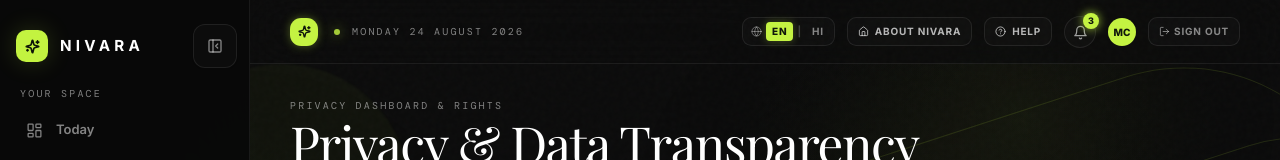
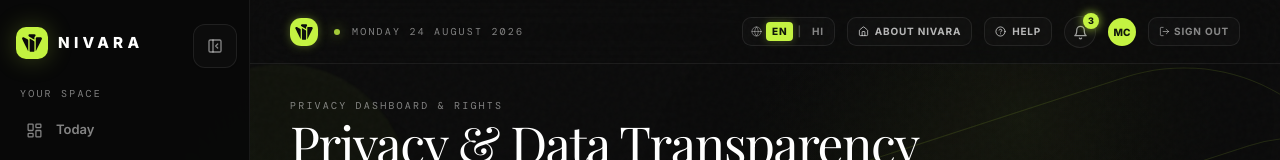
Before and after one commit to Neoxyin/nivara-v1.2.1.0-dev, a Next.js app: page /privacy in a window 1280 px wide. Shown: the top 160 px of the page. Built offline with nearby package versions, Linux system fonts and the light colour scheme; a web font is replaced by a local one.

Commit message:
logo update

```diff
--- a/src/app/about/page.tsx
+++ b/src/app/about/page.tsx
@@ -16,6 +16,7 @@ import {
 import { TiltCard } from '@/components/ui/tilt-card';
 import { Magnetic } from '@/components/ui/magnetic';
 import { FluidBackground } from '@/components/ui/fluid-background';
+import { NivaraLogoIcon } from '@/components/shared/nivara-logo';
 
 export default function AboutPage() {
   return (
@@ -49,8 +50,8 @@ export default function AboutPage() {
 
           {/* Header */}
           <div className="flex items-center gap-3.5 border-b border-white/[0.08] pb-6">
-            <div className="grid h-12 w-12 place-items-center rounded-xl border border-[#c3f340]/30 bg-[#c3f340]/10 text-[#c3f340] shadow-[0_0_20px_rgba(195,243,64,0.2)]">
-              <Sparkles size={24} strokeWidth={2.4} />
+            <div className="relative grid h-12 w-12 place-items-center rounded-xl overflow-hidden shadow-[0_0_20px_rgba(195,243,64,0.35)]">
+              <NivaraLogoIcon size={48} />
             </div>
             <div>
               <h1 className="font-display text-3xl font-bold tracking-tight text-white sm:text-4xl">
--- a/src/app/layout.tsx
+++ b/src/app/layout.tsx
@@ -11,6 +11,11 @@ const inter = Inter({ subsets: ['latin'] })
 export const metadata: Metadata = {
   title: 'Nivara — Student Success & Well-being',
   description: 'A holistic student success platform designed to bridge the gap between academic performance and mental well-being.',
+  icons: {
+    icon: '/nivara-icon-card.svg',
+    shortcut: '/nivara-icon-card.svg',
+    apple: '/nivara-icon-card.svg',
+  },
 }
 
 export default function RootLayout({
--- a/src/components/auth/login-portal-modal.tsx
+++ b/src/components/auth/login-portal-modal.tsx
@@ -19,6 +19,7 @@ import {
   Scale,
 } from 'lucide-react';
 import { Pill } from '@/components/shared/pill';
+import { NivaraLogoIcon } from '@/components/shared/nivara-logo';
 import { Magnetic } from '@/components/ui/magnetic';
 import { setUserRole } from '@/lib/auth';
 import { loginApi } from '@/lib/api/client';
@@ -158,8 +159,8 @@ export function LoginPortalModal({
             {/* Header with Close */}
             <div className="flex items-center justify-between border-b border-white/[0.08] pb-4">
               <div className="flex items-center gap-2">
-                <span className="grid h-7 w-7 place-items-center rounded-lg bg-[#c3f340] text-[#0d1408] shadow-[0_0_12px_rgba(195,243,64,0.4)]">
-                  <Sparkles size={14} strokeWidth={2.7} />
+                <span className="relative grid h-7 w-7 place-items-center rounded-lg overflow-hidden shadow-[0_0_12px_rgba(195,243,64,0.4)]">
+                  <NivaraLogoIcon size={28} />
                 </span>
                 <span className="text-xs font-extrabold uppercase tracking-[0.25em] text-white">
                   Nivara Portal
--- a/src/components/auth/role-selection-popin.tsx
+++ b/src/components/auth/role-selection-popin.tsx
@@ -15,6 +15,7 @@ import {
   Lock,
 } from 'lucide-react';
 import { Pill } from '@/components/shared/pill';
+import { NivaraLogoIcon } from '@/components/shared/nivara-logo';
 import { Magnetic } from '@/components/ui/magnetic';
 import { setUserRole } from '@/lib/auth';
 
@@ -102,8 +103,8 @@ export function RoleSelectionPopin({
             {/* Header */}
             <div className="flex items-center justify-between border-b border-white/[0.08] pb-4">
               <div className="flex items-center gap-2.5">
-                <span className="grid h-7 w-7 place-items-center rounded-lg bg-[#c3f340] text-[#0d1408] shadow-[0_0_12px_rgba(195,243,64,0.4)]">
-                  <Sparkles size={14} strokeWidth={2.7} />
+                <span className="relative grid h-7 w-7 place-items-center rounded-lg overflow-hidden shadow-[0_0_12px_rgba(195,243,64,0.4)]">
+                  <NivaraLogoIcon size={28} />
                 </span>
                 <span className="text-xs font-extrabold uppercase tracking-[0.25em] text-white">
                   Nivara · Workspace Selection
--- a/src/components/landing-page.tsx
+++ b/src/components/landing-page.tsx
@@ -25,6 +25,7 @@ import { LoginPortalModal } from '@/components/auth/login-portal-modal';
 import { HelpModal } from '@/components/shared/help-modal';
 import { AboutNivaraModal } from '@/components/shared/about-nivara-modal';
 import { Pill } from '@/components/shared/pill';
+import { NivaraLogoIcon } from '@/components/shared/nivara-logo';
 
 export function LandingPage() {
   const searchParams = useSearchParams();
@@ -126,8 +127,8 @@ export function LandingPage() {
       <header className="relative z-20 flex items-center justify-between px-6 py-4 md:px-12 md:py-5">
         <Magnetic>
           <Link href="/" className="group inline-flex items-center gap-3" aria-label="Nivara Home">
-            <span className="grid h-8 w-8 place-items-center rounded-[10px] bg-[#c3f340] text-[#0d1408] shadow-[0_0_15px_rgba(195,243,64,0.4)] transition-transform duration-200 ease-out group-hover:rotate-12 group-hover:scale-110">
-              <Sparkles size={15} strokeWidth={2.7} />
+            <span className="relative grid h-8 w-8 place-items-center rounded-[10px] overflow-hidden shadow-[0_0_15px_rgba(195,243,64,0.4)] transition-transform duration-200 ease-out group-hover:rotate-6 group-hover:scale-105">
+              <NivaraLogoIcon size={32} />
             </span>
             <span className="text-sm font-extrabold uppercase tracking-[0.3em]">
               Nivara
--- a/src/components/layout/counsellor-shell.tsx
+++ b/src/components/layout/counsellor-shell.tsx
@@ -22,6 +22,7 @@ import {
 } from 'lucide-react';
 import gsap from 'gsap';
 import { Mark } from '../shared/mark';
+import { NivaraLogoIcon } from '../shared/nivara-logo';
 import { FluidBackground } from '@/components/ui/fluid-background';
 import { Magnetic } from '@/components/ui/magnetic';
 import { logoutUser } from '@/lib/auth';
@@ -356,8 +357,8 @@ export function CounsellorShell({ children }: { children: React.ReactNode }) {
               title="Return to NIVARA Home"
               aria-label="NIVARA Home"
             >
-              <span className="grid h-7 w-7 place-items-center rounded-lg bg-[#c3f340] text-[#0d1408] shadow-[0_0_10px_rgba(195,243,64,0.35)] transition-transform duration-150 group-hover:scale-105 group-hover:rotate-6">
-                <Sparkles size={13} strokeWidth={2.6} />
+              <span className="relative grid h-7 w-7 place-items-center rounded-lg overflow-hidden shadow-[0_0_10px_rgba(195,243,64,0.35)] transition-transform duration-150 group-hover:scale-105 group-hover:rotate-6">
+                <NivaraLogoIcon size={28} />
               </span>
             </Link>
             <span className="h-1.5 w-1.5 rounded-full bg-[#c3f340] shadow-[0_0_12px_rgba(195,243,64,.7)] animate-pulse" />
--- a/src/components/layout/nivara-shell.tsx
+++ b/src/components/layout/nivara-shell.tsx
@@ -25,6 +25,7 @@ import {
 import gsap from 'gsap';
 import { getCurrentUser, logoutUser } from '@/lib/auth';
 import { Mark } from '../shared/mark';
+import { NivaraLogoIcon } from '../shared/nivara-logo';
 import { FluidBackground } from '@/components/ui/fluid-background';
 import { Magnetic } from '@/components/ui/magnetic';
 import { useSidebar } from './sidebar-context';
@@ -413,8 +414,8 @@ export function AppShell({ children }: { children: React.ReactNode }) {
               title="Return to NIVARA Home"
               aria-label="NIVARA Home"
             >
-              <span className="grid h-7 w-7 place-items-center rounded-lg bg-[#c3f340] text-[#0d1408] shadow-[0_0_10px_rgba(195,243,64,0.35)] transition-transform duration-150 group-hover:scale-105 group-hover:rotate-6">
-                <Sparkles size={13} strokeWidth={2.6} />
+              <span className="relative grid h-7 w-7 place-items-center rounded-lg overflow-hidden shadow-[0_0_10px_rgba(195,243,64,0.35)] transition-transform duration-150 group-hover:scale-105 group-hover:rotate-6">
+                <NivaraLogoIcon size={28} />
               </span>
             </Link>
             <span className="h-1.5 w-1.5 rounded-full bg-[#c3f340] shadow-[0_0_12px_rgba(195,243,64,.7)] animate-pulse" />
--- a/src/components/shared/about-nivara-modal.tsx
+++ b/src/components/shared/about-nivara-modal.tsx
@@ -15,6 +15,7 @@ import {
 } from 'lucide-react';
 import { TiltCard } from '@/components/ui/tilt-card';
 import { Magnetic } from '@/components/ui/magnetic';
+import { NivaraLogoIcon } from './nivara-logo';
 
 interface AboutNivaraModalProps {
   isOpen: boolean;
@@ -49,8 +50,8 @@ export function AboutNivaraModal({ isOpen, onClose }: AboutNivaraModalProps) {
           {/* Header */}
           <div className="flex items-start justify-between border-b border-white/[0.08] pb-5">
             <div className="flex items-center gap-3">
-              <div className="grid h-10 w-10 place-items-center rounded-xl border border-[#c3f340]/30 bg-[#c3f340]/10 text-[#c3f340] shadow-[0_0_15px_rgba(195,243,64,0.2)]">
-                <Sparkles size={20} strokeWidth={2.4} />
+              <div className="relative grid h-10 w-10 place-items-center rounded-xl overflow-hidden shadow-[0_0_15px_rgba(195,243,64,0.35)]">
+                <NivaraLogoIcon size={40} />
               </div>
               <div>
                 <div className="flex items-center gap-2">
--- a/src/components/shared/index.ts
+++ b/src/components/shared/index.ts
@@ -3,3 +3,4 @@ export { SectionHeading } from './section-heading';
 export { Pill } from './pill';
 export { LineButton } from './line-button';
 export { Mark } from './mark';
+export { NivaraLogoIcon } from './nivara-logo';
--- a/src/components/shared/mark.tsx
+++ b/src/components/shared/mark.tsx
@@ -1,20 +1,33 @@
 'use client';
 
 import Link from 'next/link';
-import { Sparkles } from 'lucide-react';
+import { NivaraLogoIcon } from './nivara-logo';
 
 interface MarkProps {
   inverse?: boolean;
   href?: string;
+  size?: 'sm' | 'md' | 'lg';
 }
 
-export function Mark({ inverse = false, href = '/' }: MarkProps) {
+export function Mark({ inverse = false, href = '/', size = 'md' }: MarkProps) {
+  const iconDimensions = size === 'sm' ? 24 : size === 'lg' ? 40 : 32;
+
   return (
-    <Link href={href} className="group inline-flex shrink-0 items-center gap-3 font-bold tracking-tight whitespace-nowrap" aria-label="Nivara home">
-      <span className={`grid h-8 w-8 place-items-center rounded-[10px] bg-[#c3f340] text-[#0d1408] transition-transform duration-180 ease-out group-hover:rotate-[2deg] ${inverse ? 'shadow-[0_0_24px_rgba(195,243,64,.18)]' : ''}`}>
-        <Sparkles size={15} strokeWidth={2.6} />
+    <Link
+      href={href}
+      className="group inline-flex shrink-0 items-center gap-2.5 font-bold tracking-tight whitespace-nowrap"
+      aria-label="Nivara home"
+    >
+      <span
+        className={`relative grid h-8 w-8 place-items-center rounded-[10px] overflow-hidden transition-transform duration-180 ease-out group-hover:rotate-[2deg] group-hover:scale-105 ${
+          inverse ? 'shadow-[0_0_24px_rgba(195,243,64,.25)]' : 'shadow-[0_0_15px_rgba(195,243,64,.15)]'
+        }`}
+      >
+        <NivaraLogoIcon size={iconDimensions} />
       </span>
-      <span className="text-[.95rem] uppercase tracking-[.28em] text-white">nivara</span>
+      <span className="text-[.95rem] uppercase tracking-[.28em] text-white font-extrabold">nivara</span>
     </Link>
   );
 }
+
+export default Mark;
--- /dev/null
+++ b/src/components/shared/nivara-logo.tsx
@@ -0,0 +1,73 @@
+'use client';
+
+import React from 'react';
+
+interface NivaraLogoIconProps extends React.SVGProps<SVGSVGElement> {
+  size?: number | string;
+  className?: string;
+  cardBackground?: string;
+  emblemColor?: string;
+  rounded?: boolean;
+}
+
+/**
+ * Nivara Official Brand Icon / Card
+ * Faithful SVG representation of the Nivara brand emblem and rounded lime card.
+ */
+export function NivaraLogoIcon({
+  size = 32,
+  className = '',
+  cardBackground = '#c3f340',
+  emblemColor = '#0a0a0a',
+  rounded = true,
+  ...props
+}: NivaraLogoIconProps) {
+  return (
+    <svg
+      width={size}
+      height={size}
+      viewBox="0 0 512 512"
+      fill="none"
+      xmlns="http://www.w3.org/2000/svg"
+      className={className}
+      {...props}
+    >
+      <defs>
+        <clipPath id="nivaraCardClip">
+          <rect x="0" y="0" width="512" height="512" rx={rounded ? 110 : 0} ry={rounded ? 110 : 0} />
+        </clipPath>
+      </defs>
+
+      {/* Card Background */}
+      {cardBackground && (
+        <rect
+          x="0"
+          y="0"
+          width="512"
+          height="512"
+          rx={rounded ? 110 : 0}
+          ry={rounded ? 110 : 0}
+          fill={cardBackground}
+        />
+      )}
+
+      {/* Emblem Mark */}
+      <g clipPath="url(#nivaraCardClip)">
+        <g transform="translate(256, 256) scale(0.155) translate(-1024, -913.5)">
+          <g fill={emblemColor}>
+            {/* Center lower stem */}
+            <path d="M 780.319 447.483 C 809.127 461.458 838.644 482.435 868.049 496.682 C 879.841 502.395 892.761 511.671 904.177 518.383 L 1064.36 610.485 L 1166.01 669.026 C 1197.5 687.446 1235.72 705.205 1255.42 738.143 C 1276.73 773.756 1272.37 808.284 1272.35 848.243 L 1272.29 946.342 L 1272.26 1246.77 L 1272.24 1574.44 L 1272.31 1680.03 C 1272.33 1699.91 1272.42 1719.95 1272.1 1739.8 C 1271.6 1771.68 1249.92 1801.45 1221.99 1815.54 C 1213.51 1819.82 1204.42 1820.97 1196.02 1827 L 851.577 1827 C 847.627 1823.79 835.261 1817.06 830.537 1814.91 C 776.283 1790.16 779.939 1756.86 779.997 1704.23 L 780.033 1627.91 L 780.017 1351.91 L 779.962 687.905 C 779.942 665.361 780.62 641.42 779.399 618.995 C 778.082 594.797 775.207 570.636 776.62 546.25 C 778.553 512.925 779.932 480.921 780.319 447.483 z" />
+            {/* Right petal */}
+            <path d="M 1411.98 1775.32 C 1409.28 1756.12 1410.26 1727.21 1410.54 1707.16 C 1411.06 1670.22 1408.98 1630.76 1411.74 1594.14 C 1413.68 1568.45 1413.85 1546.93 1413.86 1521.35 L 1413.85 686.908 L 1413.83 502.737 C 1413.8 468.591 1411.72 420.725 1417.16 387.937 C 1421.84 369.198 1445.71 343.049 1461.78 334.469 C 1496.52 315.931 1544.41 319.572 1582.61 319.626 L 1685.66 319.625 L 1821.56 319.499 C 1860.37 319.419 1912.28 316.359 1948.88 325.562 C 1978.63 333.038 2015.03 359.271 2030.43 385.893 C 2036.27 395.991 2040.79 409.529 2047.23 420.679 L 2048 421.995 L 2048 493.748 C 2041.25 505.849 2032.92 521.538 2027.42 534.152 C 2021.39 548.001 2017.39 561.301 2010.44 575.223 C 1980.4 635.395 1950.29 695.562 1920.21 755.715 L 1571.1 1461.66 L 1468.77 1670.24 C 1454.31 1699.19 1430.44 1751.29 1411.98 1775.32 z" />
+            {/* Left petal */}
+            <path d="M 0 425.996 C 5.468 416.432 9.92798 403.377 14.6305 393.195 C 30.7293 358.335 56.7062 336.01 93.6338 325.445 C 133.239 313.975 170.216 317.638 206.117 337.774 C 218.351 344.735 229.708 353.012 241.687 360.428 C 251.094 366.251 262.746 370.674 271.814 376.577 C 293.606 390.763 315.666 402.231 338.897 413.878 C 349.589 419.239 360.325 427.129 370.969 433.041 L 503.057 505.714 C 566.31 540.946 638.889 570.543 638.197 655.29 C 638.015 677.524 638.243 700.105 638.226 722.383 L 638.166 856.112 L 638.179 1437.04 L 638.175 1664.79 L 638.125 1729.19 C 638.107 1738.52 638.357 1759.08 636.956 1767.61 L 636.001 1768.69 C 631.597 1767.06 625.348 1753.99 623.559 1749.3 C 615.352 1727.78 606.389 1708.69 594.374 1688.89 C 583.836 1668.81 570.744 1646.29 561.812 1625.55 C 544.509 1585.39 526.357 1545.79 505.637 1507.22 C 493.203 1484.08 480.401 1466.44 471.135 1440.84 C 465.671 1425.74 451.794 1407.54 447.061 1390.87 C 443.172 1381.64 434.305 1371.77 430.116 1362.37 C 420.97 1342.29 413.325 1322.81 403.465 1302.88 L 272.076 1036.09 C 267.038 1026.02 259.222 1007.82 253.259 999.446 C 237.392 977.151 231.344 955.888 220.015 932.227 L 131.294 750.536 L 24.4045 533.266 C 17.9542 519.925 13.1976 506.705 9.1642 492.477 C 7.37452 486.164 5.08817 480.832 0 476.472 L 0 425.996 z" />
+            {/* Top crown */}
+            <path d="M 774.673 0 L 1288.51 0 C 1295.72 8.80246 1344.12 18.4598 1363.77 41.9192 C 1408.67 95.5377 1408.19 173.77 1355.36 221.889 C 1322.05 252.233 1290.19 276.298 1278.06 323.119 C 1268.71 358.504 1271.87 398.782 1271.94 435.729 C 1272.2 477.561 1272.02 519.393 1271.38 561.22 C 1258.37 557.271 1224.53 535.106 1210.14 527.061 C 1132.14 483.889 1054.86 439.452 978.312 393.768 C 968.711 388.068 958.204 379.745 948.827 374.585 C 926.628 362.37 904.172 350.398 882.125 337.876 C 872.633 332.485 863.624 324.027 853.723 318.916 C 807.348 294.977 761.765 270.093 719.025 239.973 C 700.938 227.227 678.497 203.186 669.473 182.482 C 665.724 173.882 661.576 153.301 660.036 143.344 C 651.683 90.2746 679.784 38.1576 728.712 15.9734 C 744.338 8.93396 757.489 9.27535 772.329 3.21894 C 773.247 1.95787 774.029 0.884889 774.673 0 z" />
+          </g>
+        </g>
+      </g>
+    </svg>
+  );
+}
+
+export default NivaraLogoIcon;
```
Also changed, not shown: src/app/not-found.tsx (+4 -3 lines), public/favicon.svg, 1 other file (tests, documents, lock files or other folders).
